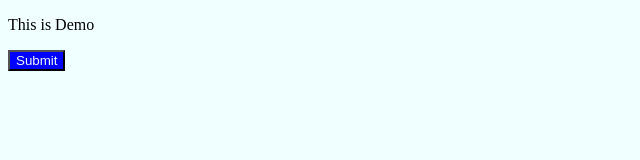
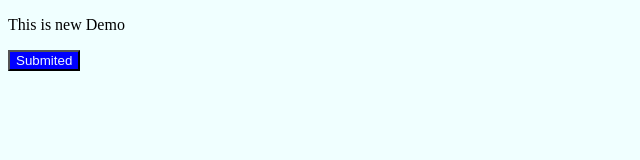
Before and after one commit to QuangHuyyNM/demo-git, a plain HTML site: page index.html in a window 1280 px wide. Shown: the full height of the page, 0-640 px from the left. Drawn offline with Linux system fonts and the light colour scheme.

Commit message:
update index new

```diff
--- a/index.html
+++ b/index.html
@@ -8,13 +8,24 @@
     <link rel="stylesheet" href="style2.css">
 </head>
 <body>
-    <p>This is Demo</p>
-    <button>Submit</button>
+    <p>This is new Demo</p>
+    <button>Submited</button>
 </body>
 </html>
 
 <!--
-Thu muc dang lam viec -------------Staging area---------------Commited
-    style.css
+Thu muc dang lam viec -------------Staging area-------------------------Commited
+                                                                        style.css
     style2.css                                                          index.html
+
+*main
+update index html file
+add css file
+add index html file
+
+*body style
+update body style
+update index html file
+add css file
+add index html file
 -->
```
